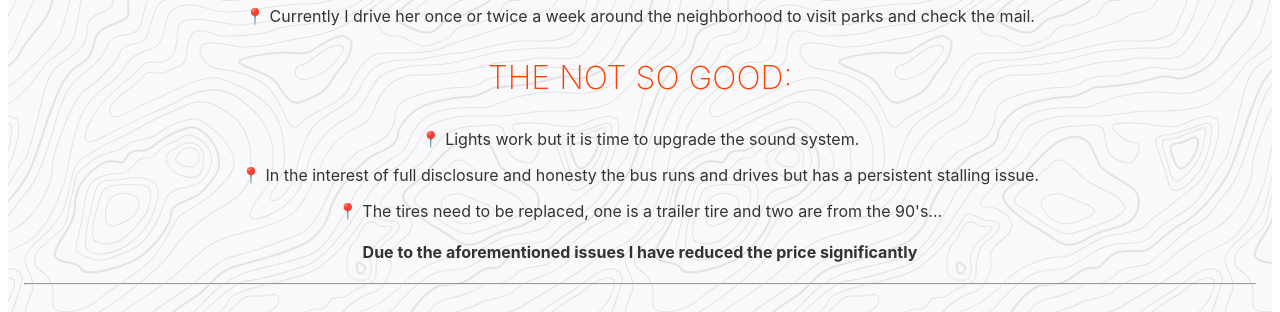
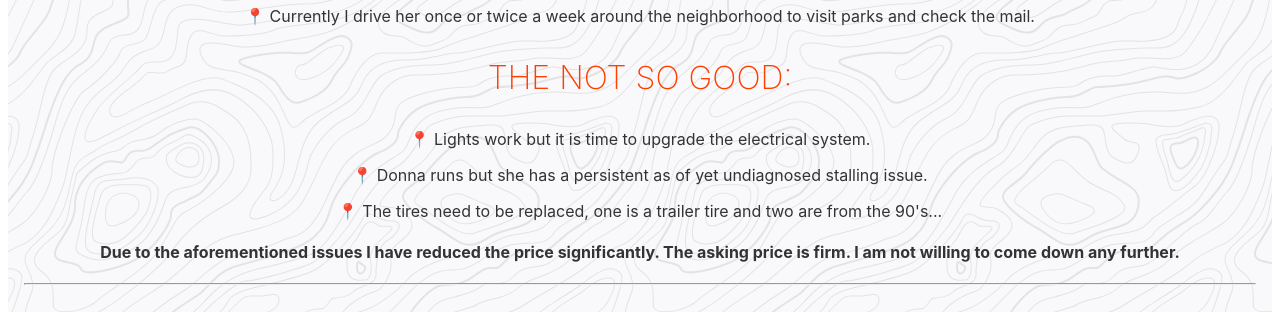
Before and after one commit to Isaac-Tait/volkswagen-bus-project, a Svelte app: page / in a window 1280 px wide. Shown: the part 1900-2212 px from the top of the page. Built offline with nearby package versions, Linux system fonts and the light colour scheme.

Commit message:
small tweaks

```diff
--- a/src/App.svelte
+++ b/src/App.svelte
@@ -41,11 +41,11 @@
 		<p>&#128205; I kept very detailed logs of repairs and driving mileage up until Donna went into storage. You can download the spreadsheat <a href="https://volkswagen-forsale-1969.s3-us-west-1.amazonaws.com/prof/Donna+Log.ods" target="_blank" rel="noopener noreferrer">here</a>.</p>
 		<p>&#128205; Currently I drive her once or twice a week around the neighborhood to visit parks and check the mail.</p>
 	<h3>The Not So Good:</h3>
-		<p>&#128205; Lights work but it is time to upgrade the sound system.</p>
-		<p>&#128205; In the interest of full disclosure and honesty the bus runs and drives but has a persistent stalling issue.</p>
+		<p>&#128205; Lights work but it is time to upgrade the electrical system.</p>
+		<p>&#128205; Donna runs but she has a persistent as of yet undiagnosed stalling issue.</p>
 		<p>&#128205; The tires need to be replaced, one is a trailer tire and two are from the 90's...</p>
 
-		<h4>Due to the aforementioned issues I have reduced the price significantly</h4>
+		<h4>Due to the aforementioned issues I have reduced the price significantly. The asking price is firm. I am not willing to come down any further.</h4>
 
 	<hr />
 
```
